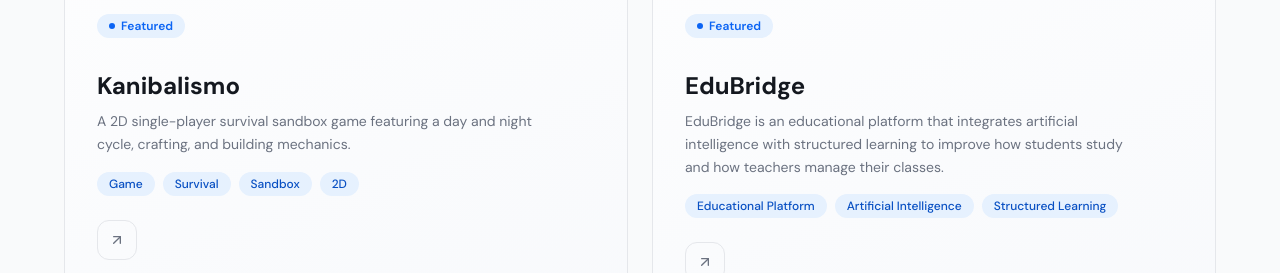
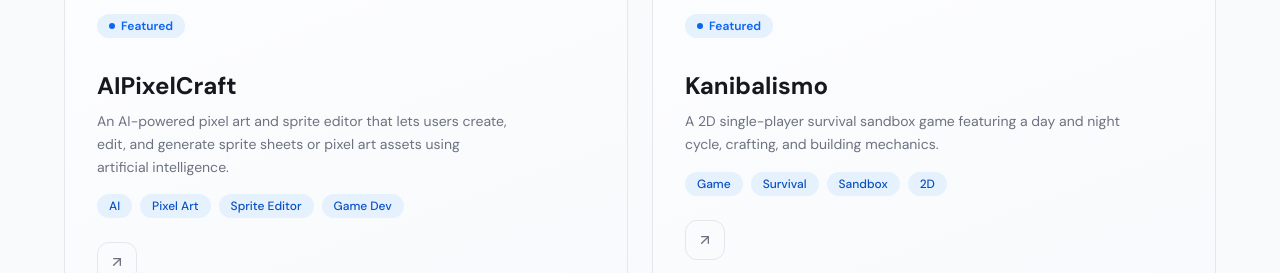
Before and after one commit to PancitGuisado/bryle-portfolio, a React (Vite) app: page /projects in a window 1280 px wide. Shown: the part 679-952 px from the top of the page. Built offline with nearby package versions, Linux system fonts and the light colour scheme; the HTML template or start-up script is replaced by a standard one.

Commit message:
feat: Add AIPixelCraft project and screen recording

```diff
--- a/src/data/projects.ts
+++ b/src/data/projects.ts
@@ -10,6 +10,14 @@ export interface Project {
 }
 
 export const projects: Project[] = [
+  {
+    title: "AIPixelCraft",
+    description: "An AI-powered pixel art and sprite editor that lets users create, edit, and generate sprite sheets or pixel art assets using artificial intelligence.",
+    tags: ["AI", "Pixel Art", "Sprite Editor", "Game Dev"],
+    link: "https://aipixelcraft.vercel.app/",
+    featured: true,
+    video: "/projects/aipixelcraft.mp4",
+  },
   {
     title: "Kanibalismo",
     description: "A 2D single-player survival sandbox game featuring a day and night cycle, crafting, and building mechanics.",
```
Also changed, not shown: 1 other file (tests, documents, lock files or other folders).
